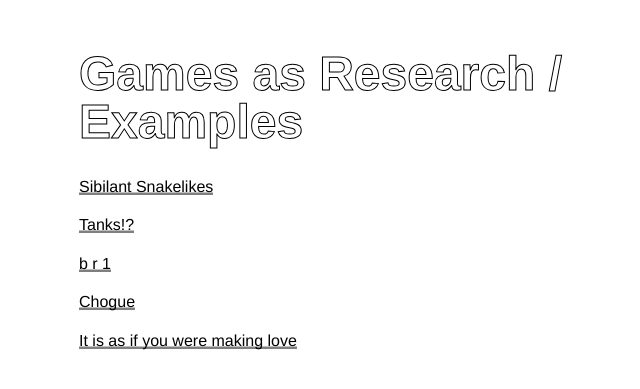
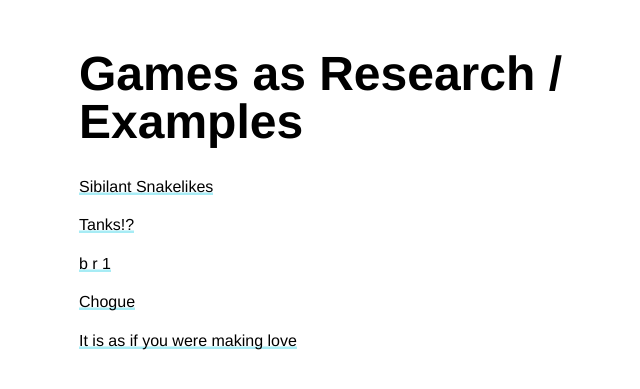
Before and after one commit to pippinbarr/games-as-research, a Jekyll site: the page built from examples.md, in a window 1280 px wide. Shown: the top 389 px of the page, without its empty margins (261-901 px from the left). Built offline with Jekyll 4.4.1, drawn with Linux system fonts in a browser that asks for light colours.

Commit message:
Maybe this is the right CSS

```diff
--- a/assets/main.scss
+++ b/assets/main.scss
@@ -3,8 +3,45 @@
 ---
 
 $backgroundColor: white;
-$highlightColor: rgb(0,0,0);
+$highlightColor: rgb(80, 217, 235);
 $linkUnderlineAlpha: 0.5;
+
+
+
+/* Fonts */
+
+@font-face {
+    font-family: 'Atkinson';
+    src: url('../fonts/atkinson-hyperlegible-bold-102-webfont.woff2') format('woff2'),
+         url('../fonts/atkinson-hyperlegible-bold-102-webfont.woff') format('woff');
+    font-weight: bold;
+    font-style: normal;
+}
+
+@font-face {
+    font-family: 'Atkinson';
+    src: url('../fonts/atkinson-hyperlegible-bolditalic-102-webfont.woff2') format('woff2'),
+         url('../fonts/atkinson-hyperlegible-bolditalic-102-webfont.woff') format('woff');
+    font-weight: bold;
+    font-style: italic;
+}
+
+@font-face {
+    font-family: 'Atkinson';
+    src: url('../fonts/atkinson-hyperlegible-italic-102-webfont.woff2') format('woff2'),
+         url('../fonts/atkinson-hyperlegible-italic-102-webfont.woff') format('woff');
+    font-weight: normal;
+    font-style: italic;
+}
+
+@font-face {
+    font-family: 'Atkinson';
+    src: url('../fonts/atkinson-hyperlegible-regular-102-webfont.woff2') format('woff2'),
+         url('../fonts/atkinson-hyperlegible-regular-102-webfont.woff') format('woff');
+    font-weight: normal;
+    font-style: normal;
+}
+
 
 /* @media screen { */
 .wrapper {
@@ -93,9 +130,9 @@ ul.post-list li {
   font-weight: bolder;
   font-size: 3em;
   line-height: 1em;
-  -webkit-text-stroke-width: 1px;
-  -webkit-text-stroke-color: black;
-  -webkit-text-fill-color: rgba(0,0,0,0);
+  // -webkit-text-stroke-width: 1px;
+  // -webkit-text-stroke-color: black;
+  // -webkit-text-fill-color: rgba(0,0,0,0);
   // color: $highlightColor;
 }
 
--- a/main.scss
+++ b/main.scss
@@ -3,7 +3,7 @@
 ---
 
 $backgroundColor: white;
-$highlightColor: rgb(23,99,177);
+$highlightColor: rgb(23,99,200);
 $linkUnderlineAlpha: 0.5;
 
 
@@ -15,7 +15,6 @@ $linkUnderlineAlpha: 0.5;
          url('../fonts/atkinson-hyperlegible-bold-102-webfont.woff') format('woff');
     font-weight: bold;
     font-style: normal;
-
 }
 
 @font-face {
@@ -24,7 +23,6 @@ $linkUnderlineAlpha: 0.5;
          url('../fonts/atkinson-hyperlegible-bolditalic-102-webfont.woff') format('woff');
     font-weight: bold;
     font-style: italic;
-
 }
 
 @font-face {
@@ -33,7 +31,6 @@ $linkUnderlineAlpha: 0.5;
          url('../fonts/atkinson-hyperlegible-italic-102-webfont.woff') format('woff');
     font-weight: normal;
     font-style: italic;
-
 }
 
 @font-face {
@@ -42,7 +39,6 @@ $linkUnderlineAlpha: 0.5;
          url('../fonts/atkinson-hyperlegible-regular-102-webfont.woff') format('woff');
     font-weight: normal;
     font-style: normal;
-
 }
 
 
```
